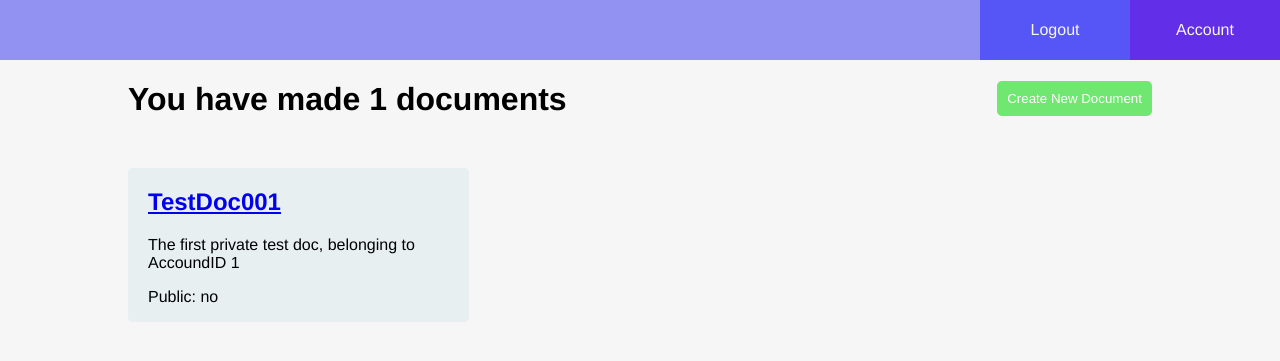
After one commit to silas-hw/A2-Unit-5-Project, a Flask app: page /mydocuments/ in a window 1280 px wide. The commit adds this page. Shown: the top 361 px of the page. Run offline with Flask 2, Linux system fonts and the light colour scheme; a user stored in the database is signed in; data comes from the database, SQL or seed files in the repository.

Commit message:
Add new documents routes

```diff
--- a/flaskr/static/css/documents.css
+++ b/flaskr/static/css/documents.css
@@ -1,3 +1,34 @@
+/*
+    Documents List View
+*/
+
+div.documents-grid-container {
+    margin-top: 50px;
+    display: grid;
+    grid-template-columns: 33% 33% 33%;
+
+    column-gap: 10px;
+    row-gap: 20px;
+}
+
+div.document {
+    padding-left: 20px;
+    border-radius: var(--main-border-radius);
+    background-color: var(--secondary-background-color);
+
+    width: 95%;
+}
+
+button.add-document {
+    border-radius: var(--main-border-radius);
+    background-color: rgb(112, 231, 112);
+    color: white;
+
+    display: block;
+
+    float: right;
+}
+
 /*
     page list view
 */
--- a/flaskr/templates/documents/documentview.html
+++ b/flaskr/templates/documents/documentview.html
@@ -12,7 +12,7 @@
     {% endif %}
 
     {% for page in pages %}
-        <a class="page-link" href="">{{ page[1] }}</a>
+        <a class="page-link" href="{{ url_for('documents.page_view', page_id=page[0]) }}">{{ page[1] }}</a>
     {% endfor %}
 </div>
 {% endblock %}
--- /dev/null
+++ b/flaskr/templates/documents/mydocuments.html
@@ -0,0 +1,22 @@
+{% extends "base.html" %}
+{% block title %}My Documents{% endblock %}
+
+{% block head %}
+<link rel="stylesheet" href="{{ url_for('static', filename='css/documents.css') }}">
+{% endblock %}
+
+{% block content %}
+
+<button class="add-document" onclick="window.location.href='{{ url_for('documents.add_document') }}'">Create New Document</button>
+<h1>You have made <b>{{ num_docs }}</b> documents</h1>
+
+<div class="documents-grid-container">
+    {% for document in documents %}
+    <div class="document">
+        <h2><a href="{{ url_for('documents.document_view', document_id=document[3]) }}"> {{ document[0] }} </a></h2>
+        <p>{{ document[1] }} </p>
+        <p>Public: {% if document[2] %} yes {% else %} no {% endif %}</p>
+    </div>
+    {% endfor %}
+</div>
+{% endblock %}
```
Also changed, not shown: flaskr/templates/documents/editdocument.html (added, +26 -0 lines).
